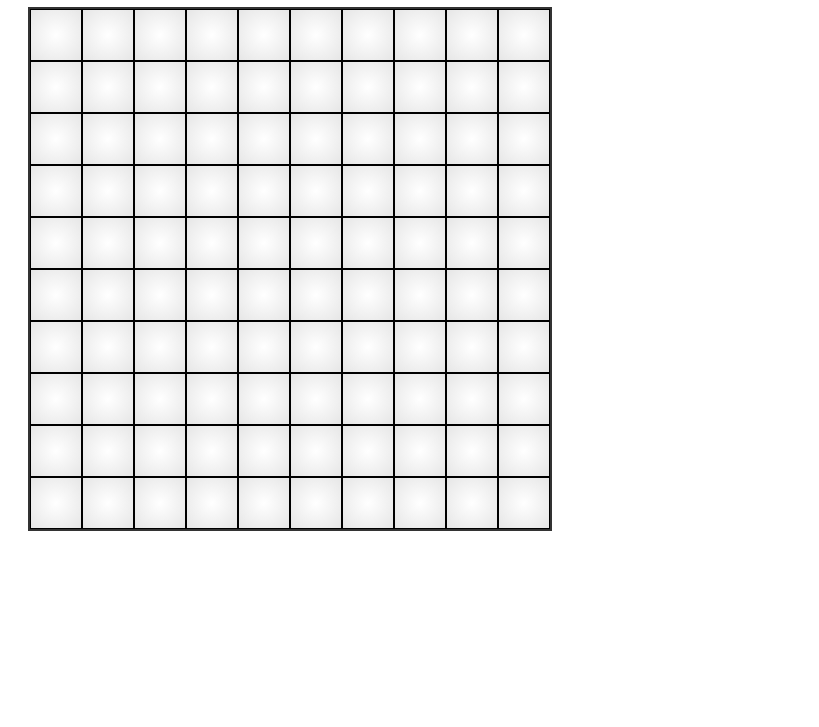
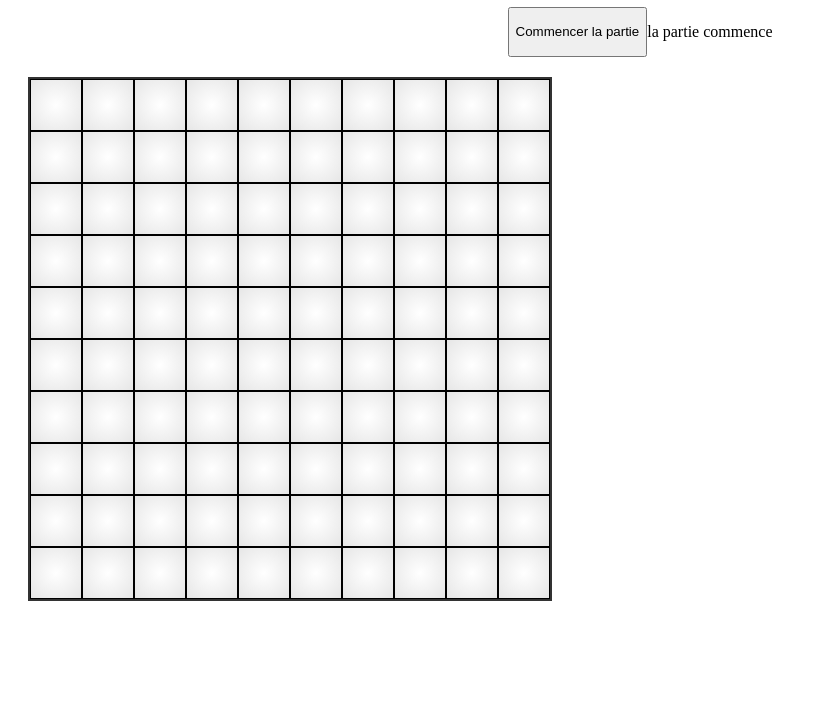
Before and after one commit to Gotiaa/INTECH-Javascript-Goncalves-Rizzo, a plain HTML site: page index.html in a window 1280 px wide. Shown: the part 73-800 px from the top of the page, without its empty margins (0-819 px from the left). Drawn offline with Linux system fonts and the light colour scheme.

Commit message:
(dev-working-methods):suite

```diff
--- a/index.html
+++ b/index.html
@@ -9,8 +9,12 @@
 
 <body>
     <h1>Démineur un peu nul</h1>
+    <div id="UI">
+        <button type='button'>Commencer la partie</button>
+        <p id="messageStart"></p>
+    </div>
     <div id="board"></div>
-    <script src="dom_demineur.js"></script>
+    <script src="demineur.js"></script>
 </body>
 
 </html>
--- a/styles.css
+++ b/styles.css
@@ -1,21 +1,28 @@
 h1 {
     text-align: center;
 }
+
 #board {
     width: 520px;
     height: 520px;
     margin: 20px;
     border: 2px solid #333;
 }
+
 .cell {
     float: left;
     width: 50px;
     height: 50px;
-    background-image: radial-gradient(#fff,#e6e6e6);
+    background-image: radial-gradient(#fff, #e6e6e6);
     border: 1px solid black;
-    font-size:50px;
-    text-align:center;
+    font-size: 50px;
+    text-align: center;
     display: table-cell;
-    vertical-align:middle;
+    vertical-align: middle;
     line-height: 50px;
 }
+
+#UI {
+    display: flex;
+    justify-content: center;
+}
```
